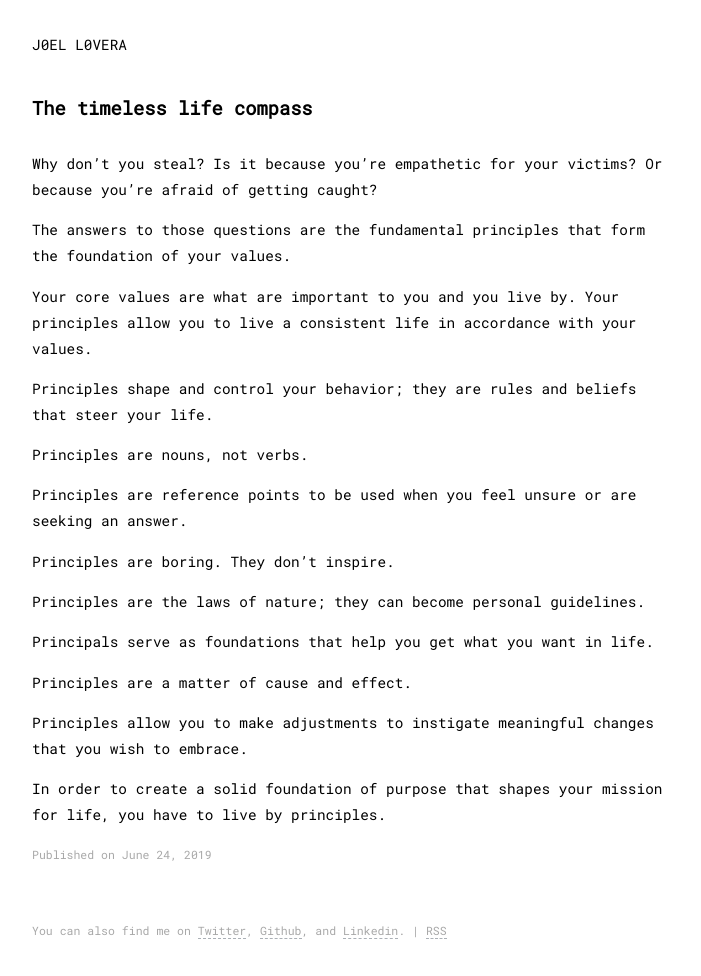
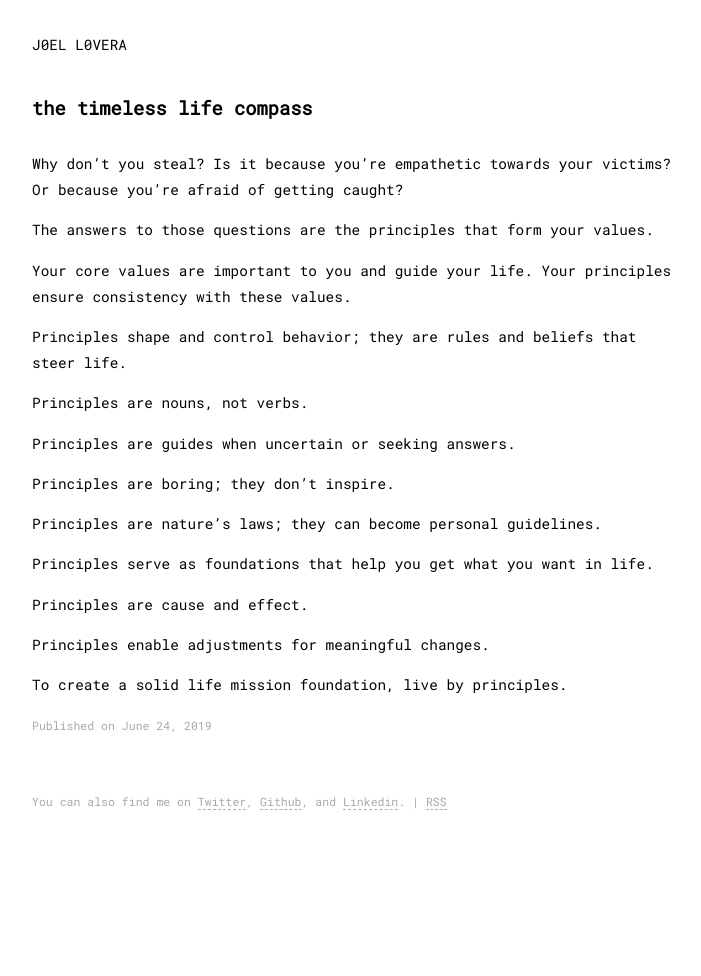
Before and after one commit to loverajoel/loverajoel.github.io, a Jekyll site: the page built from _texts/the_timeless_life_compass.md, in a window 1280 px wide. Shown: the whole page, without its empty margins (288-989 px from the left). Built offline with Jekyll 4.4.1, drawn with Linux system fonts in a browser that asks for light colours; after the commit the page ends 900 px from its top, so only the background shows below that.

```diff
--- a/_texts/the_timeless_life_compass.md
+++ b/_texts/the_timeless_life_compass.md
@@ -5,28 +5,28 @@ date: 2019/06/24
 updated:
 ---
 
-# The timeless life compass
+# the timeless life compass
 
-Why don’t you steal? Is it because you’re empathetic for your victims? Or because you’re afraid of getting caught?
+Why don’t you steal? Is it because you’re empathetic towards your victims? Or because you’re afraid of getting caught?
 
-The answers to those questions are the fundamental principles that form the foundation of your values.
+The answers to those questions are the principles that form your values.
 
-Your core values are what are important to you and you live by. Your principles allow you to live a consistent life in accordance with your values.
+Your core values are important to you and guide your life. Your principles ensure consistency with these values.
 
-Principles shape and control your behavior; they are rules and beliefs that steer your life.
+Principles shape and control behavior; they are rules and beliefs that steer life.
 
 Principles are nouns, not verbs.
 
-Principles are reference points to be used when you feel unsure or are seeking an answer.
+Principles are guides when uncertain or seeking answers.
 
-Principles are boring. They don’t inspire.
+Principles are boring; they don’t inspire.
 
-Principles are the laws of nature; they can become personal guidelines.
+Principles are nature’s laws; they can become personal guidelines.
 
-Principals serve as foundations that help you get what you want in life.
+Principles serve as foundations that help you get what you want in life.
 
-Principles are a matter of cause and effect.
+Principles are cause and effect.
 
-Principles allow you to make adjustments to instigate meaningful changes that you wish to embrace.
+Principles enable adjustments for meaningful changes.
 
-In order to create a solid foundation of purpose that shapes your mission for life, you have to live by principles.
+To create a solid life mission foundation, live by principles.
```
Also changed, not shown: _texts/generalist.md (+5 -5 lines), _texts/norms.md (added, +20 -0 lines).
